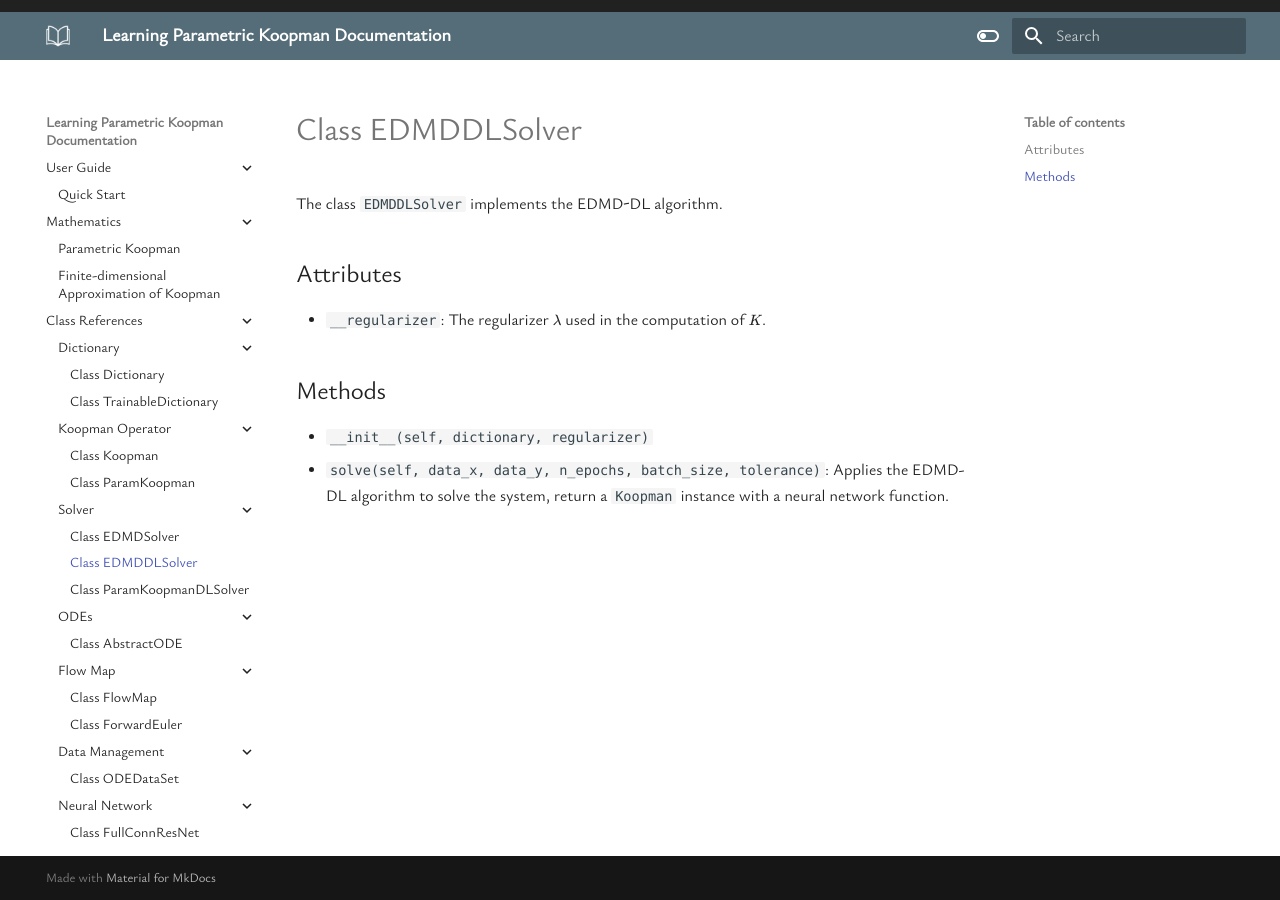
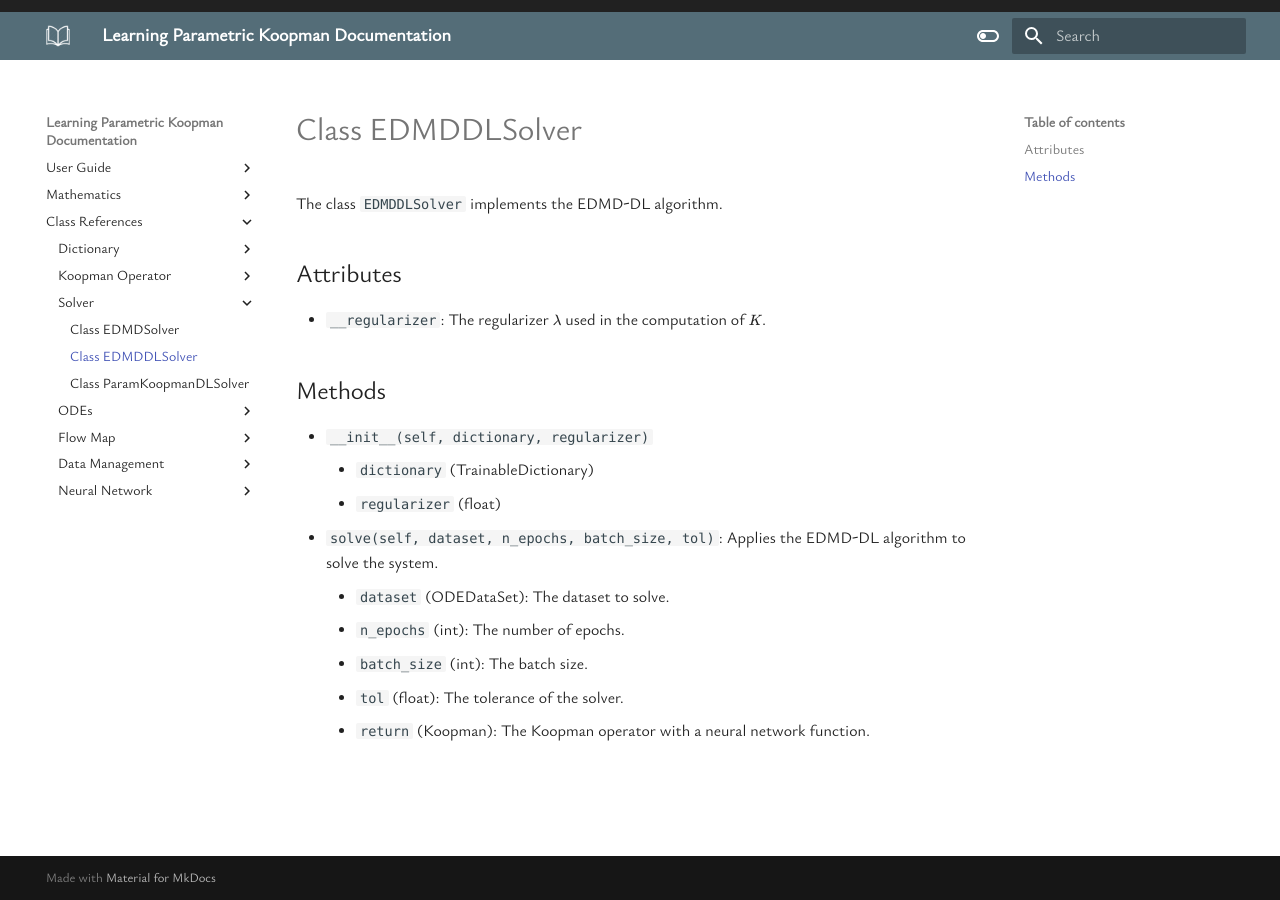
Before and after one commit to ReichtumQian/Para-KoopmanDL, an MkDocs documentation site: the page built from doc/docs/ClassReferences/EDMDDLSolver.md, in a window 1280 px wide. Built offline with MkDocs 1.6.1 and Material for MkDocs 9.7.7, drawn with Linux system fonts in a browser that asks for light colours.

Commit message:
update a few interfaces.

```diff
--- a/doc/docs/ClassReferences/EDMDDLSolver.md
+++ b/doc/docs/ClassReferences/EDMDDLSolver.md
@@ -8,6 +8,12 @@ The class `EDMDDLSolver` implements the EDMD-DL algorithm.
 ## Methods
 
 - `__init__(self, dictionary, regularizer)`
-- `solve(self, data_x, data_y, n_epochs, batch_size, tolerance)`:
-  Applies the EDMD-DL algorithm to solve the system,
-  return a `Koopman` instance with a neural network function.
+    - `dictionary` (TrainableDictionary)
+    - `regularizer` (float)
+- `solve(self, dataset, n_epochs, batch_size, tol)`:
+  Applies the EDMD-DL algorithm to solve the system.
+    - `dataset` (ODEDataSet): The dataset to solve.
+    - `n_epochs` (int): The number of epochs.
+    - `batch_size` (int): The batch size.
+    - `tol` (float): The tolerance of the solver.
+    - `return` (Koopman): The Koopman operator with a neural network function.
--- a/doc/mkdocs.yml
+++ b/doc/mkdocs.yml
@@ -10,7 +10,7 @@ theme:
     - navigation.instant
     - navigation.top
     - content.code.annotate
-    - navigation.expand
+    # - navigation.expand
     # - navigation.tabs
   palette:
     # Light mode
```
Also changed, not shown: doc/docs/ClassReferences/AbstractODE.md (+1 -1 lines), doc/docs/ClassReferences/EDMDSolver.md (+5 -2 lines), doc/docs/ClassReferences/TrainableDictionary.md (+5 -1 lines).
